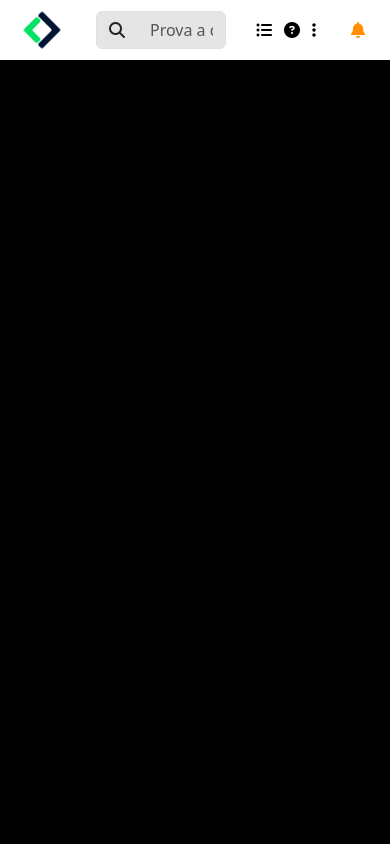
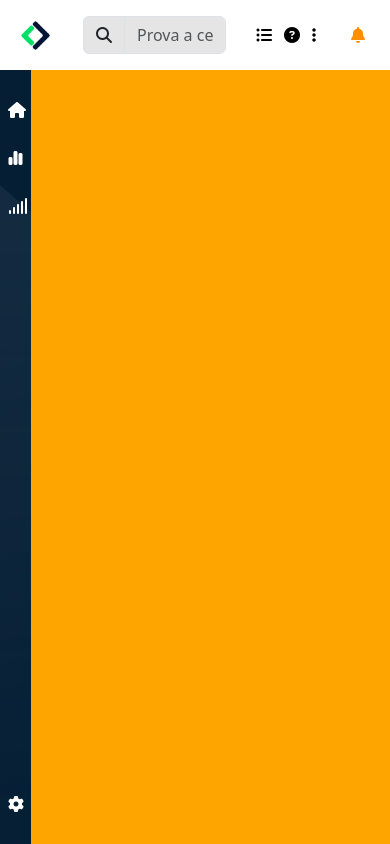
Before and after one commit to CiroMarra/html-css-bootstrap-dashboard, a plain HTML site: page index.html in a window 390 px wide. Drawn offline with nearby package versions, Linux system fonts and the light colour scheme.

Commit message:
feat: add responsive sidebar

```diff
--- a/index.html
+++ b/index.html
@@ -8,9 +8,9 @@
     <script src="https://kit.fontawesome.com/a754206ac3.js" crossorigin="anonymous"></script>
     <link rel="stylesheet" href="style.css">
 </head>
-<body class="ms-background-debug">
-    <header class="d-flex align-items-center">
-            <nav class="container-fluid ms-nav">
+<body>
+    <header class="d-flex align-items-center ms-nav">
+            <nav class="container-fluid">
                 <div class="row align-items-center bg-white">
                     <div class="col-auto d-flex">
                         <div class="logo d-none d-lg-block">
@@ -46,6 +46,20 @@
                 </div>
             </nav>
     </header>
+    <main>
+    <div class="ms-container">
+        <div class="sidebar text-center py-3 d-flex  flex-column">
+            <div class="p-2"><i class="fa-solid fa-house"></i> <span class="ms-text"> Home</span></div>
+            <div class="p-2"><i class="fa-solid fa-chart-simple"></i><span class="ms-text"> Stats</span></div>
+            <div class="p-2"><i class="fa-solid fa-signal"></i><span class="ms-text"> Signal</span></div>
+            <div class="mt-auto p-2"><i class="fa-solid fa-gear"></i> <span class="ms-text"> Admin</span></div>
+        </div>
+
+
+    </div>
+
+
+    </main>
 
 <!-- JS -->
 <script src="https://cdn.jsdelivr.net/npm/bootstrap@5.3.3/dist/js/bootstrap.bundle.min.js" integrity="sha384-YvpcrYf0tY3lHB60NNkmXc5s9fDVZLESaAA55NDzOxhy9GkcIdslK1eN7N6jIeHz" crossorigin="anonymous"></script>
--- a/style.css
+++ b/style.css
@@ -1,14 +1,23 @@
+/* *************************
+      RESET
+************************* */
+
+.ms-container{
+    max-width: 100%;
+}
+
+
 .form-control:focus {
     box-shadow: none;
 }
 
 
 .ms-background-debug {
-    background-color: black;
+    background-color: white;
 }
 
 .ms-nav {
-    max-height: 4.375rem;
+    min-height: 4.375rem;
     background-color: white;
 }
 
@@ -23,6 +32,58 @@
 }
 
 .small-logo {
-   width: 60px;
-   height: 60px;
+    width: 47px;
+    height: 47px;
 }
+
+main {
+    min-height:  calc(100vh - 4.375rem);
+    background-color: orange;
+}
+
+
+
+.sidebar {
+    color: white;
+    background-color: #051e34;
+    background-image: url(img/sidebar-bg.png);
+    max-width: 8vw;
+    min-height: calc(100vh - 4.375rem);
+    overflow: hidden;
+    flex-direction: column;
+    flex-wrap: nowrap;
+    line-height: 2rem;
+  }
+
+  .ms-link a {
+    text-decoration: none;
+    list-style: none;
+    color: white;
+  }
+
+  .ms-link {
+    list-style: none;
+
+  }
+
+  .a {
+    display: flex;
+    align-items: flex-end;
+  }
+
+  @media screen and ( max-width: 1041px) {
+
+
+    .ms-text {
+        display: none;
+    }
+
+  }
+
+  @media screen and ( max-width: 992px) {
+
+    .ms-text {
+        display: none;
+    }
+
+  }
```
